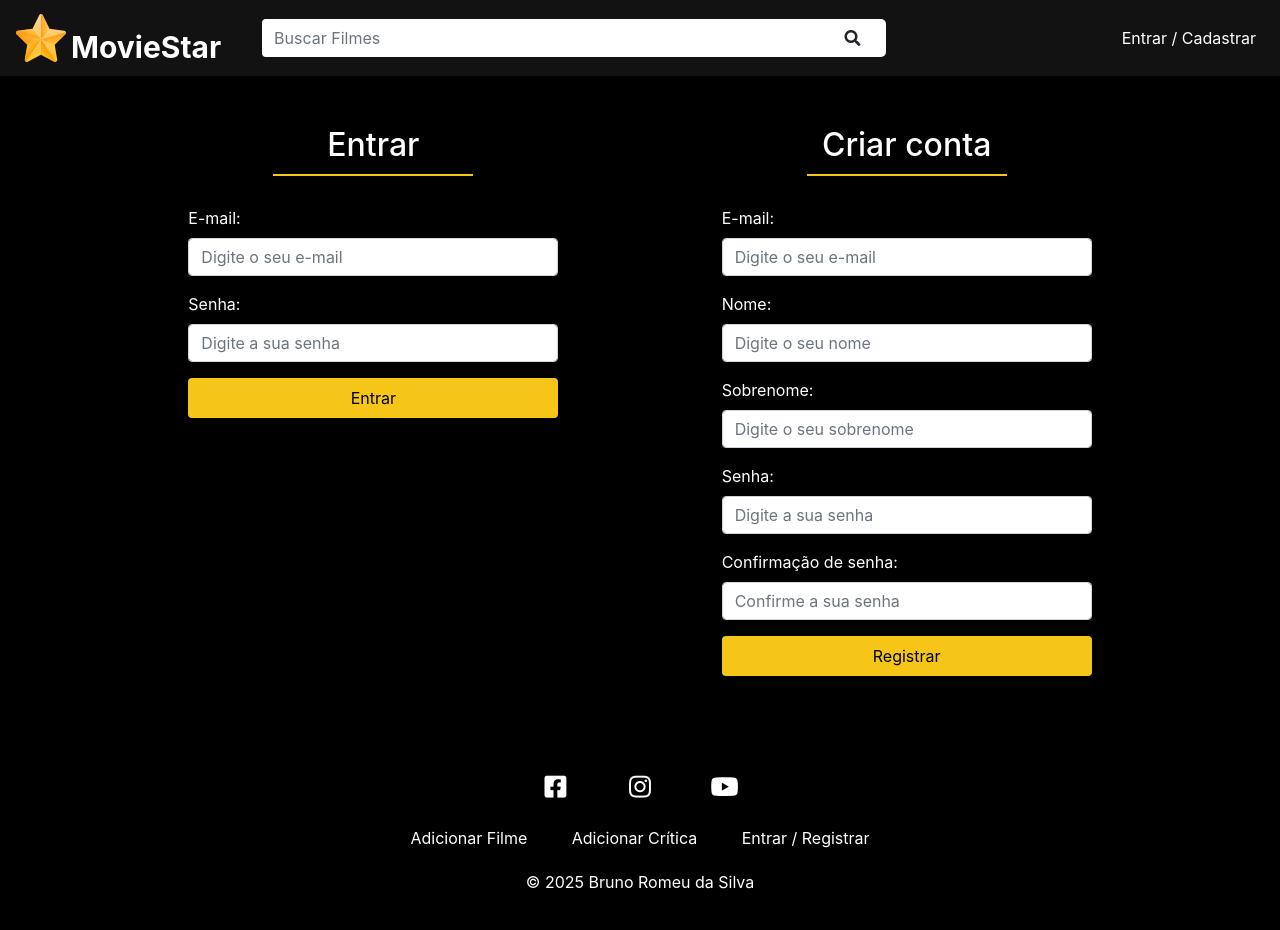
After one commit to bruno-romeu/moviestar_hora-de-codar_php, a PHP site: page /auth.php in a window 1280 px wide. The commit adds this page. Run offline with PHP 8.4, Linux system fonts and the light colour scheme; a stand-in replaces the project's code that opens the database connection.

Commit message:
Criação do template de registro e login e criação de algumas lógicas que serão úteis para a validação de dados dos usuários ao se registrarem no site.

```diff
--- /dev/null
+++ b/auth.php
@@ -0,0 +1,56 @@
+<?php
+    require_once('templates/header.php')
+?>
+
+    <div id="main-container" class="container-fluid">
+        <div class="col-md-12">
+            <div class="row" id="auth-row">
+                <div class="col-md-4" id="login-container">
+                    <h2>Entrar</h2>
+                    <form action="" method="POST">
+                        <input type="hidden" name="type" value="login">
+                        <div class="form-group">
+                            <label for="email">E-mail:</label>
+                            <input type="email" class="form-control" id="email" name="email" placeholder="Digite o seu e-mail">
+                        </div>
+                        <div class="form-group">
+                            <label for="password">Senha:</label>
+                            <input type="password" class="form-control" id="password" name="password" placeholder="Digite a sua senha">
+                        </div>
+                        <input type="submit" class="btn card-btn" value="Entrar">
+                    </form>
+                </div>
+                <div class="col-md-4" id="register-container">
+                    <h2>Criar conta</h2>
+                    <form action="<?= $BASE_URL ?>auth_process.php" method="POST">
+                        <input type="hidden" name="type" value="register">
+                        <div class="form-group">
+                            <label for="email">E-mail:</label>
+                            <input type="email" class="form-control" id="email" name="email" placeholder="Digite o seu e-mail">
+                        </div>
+                        <div class="form-group">
+                            <label for="name">Nome:</label>
+                            <input type="text" class="form-control" id="name" name="name" placeholder="Digite o seu nome">
+                        </div>
+                        <div class="form-group">
+                            <label for="lastname">Sobrenome:</label>
+                            <input type="text" class="form-control" id="lastname" name="lastname" placeholder="Digite o seu sobrenome">
+                        </div>
+                        <div class="form-group">
+                            <label for="password">Senha:</label>
+                            <input type="password" class="form-control" id="password" name="password" placeholder="Digite a sua senha">
+                        </div>
+                        <div class="form-group">
+                            <label for="confirmpassword">Confirmação de senha:</label>
+                            <input type="password" class="form-control" id="confirmpassword" name="confirmpassword" placeholder="Confirme a sua senha">
+                        </div>
+                        <input type="submit" class="btn card-btn" value="Registrar">
+                    </form>
+                </div>
+            </div>
+        </div>
+    </div>
+
+<?php
+    require_once('templates/footer.php')
+?>
--- a/css/style.css
+++ b/css/style.css
@@ -59,12 +59,70 @@
     font-weight: bold;
 }
 
+.msg-container{
+    background-color: #000;
+    padding: 15px;
+}
+
+.msg{
+    width: 60%;
+    margin: 0 auto;
+    padding:10px;
+    border: solid 1px #000;
+    text-align: center ;
+}
+
+.msg-error{
+    color: #842029;
+    background-color: #f8d7da;
+    border-color: #f5c2c7;
+}
+
+.msg-succes{
+    color: #0f5132;
+    background-color: #d1e7dd;
+    border-color: #badbcc;
+}
+
 /* home */
 #main-container{
     background-color: #000;
     color: #fff;
     min-height: 70vh;
     padding: 40px;
+}
+
+/* login */
+#auth-row{
+    justify-content: space-evenly;
+}
+
+#login-container h2,
+#register-container h2{
+    text-align: center;
+    border-bottom: 2px solid #f5c518;
+    width: 200px;
+    margin: 0 auto;
+    padding: 10px;
+}
+
+#login-container form,
+#register-container form{
+    max-width: 400px;
+    margin: 30px auto;
+}
+
+.card-btn{
+    color: #000;
+    background-color: #f5c518;
+    border: 2px solid #f5c518;
+    width: 100%;
+}
+
+.card-btn:hover{
+    background-color: transparent;
+    color: #f5c518;
+    border-color: #f5c518;
 }
 
 /* footer */
--- /dev/null
+++ b/templates/footer.php
@@ -0,0 +1,33 @@
+<footer id="footer">
+        <div id="social-container">
+            <ul>
+                <li>
+                    <a href="#"><i class="fab fa-facebook-square"></i></a>
+                </li>
+                <li>
+                    <a href="#"><i class="fab fa-instagram"></i></a>
+                </li>
+                <li>
+                    <a href="#"><i class="fab fa-youtube"></i></a>
+                </li>
+            </ul>
+        </div>
+        <div id="footer-links-container">
+            <ul>
+                <li>
+                    <a href="#">Adicionar Filme</a>
+                </li>
+                <li>
+                    <a href="#">Adicionar Crítica</a>
+                </li>
+                <li>
+                    <a href="<?= $BASE_URL ?>auth.php">Entrar / Registrar</a>
+                </li>
+            </ul>
+        </div>
+        <p>&copy; 2025 Bruno Romeu da Silva</p>
+    </footer>
+
+
+</body>
+</html>
--- /dev/null
+++ b/templates/header.php
@@ -0,0 +1,56 @@
+<?php
+    require_once('globals.php');
+    require_once('db.php');
+
+    $flassMessage = [];
+?>
+
+<!DOCTYPE html>
+<html lang="pt-br">
+<head>
+    <meta charset="UTF-8">
+    <meta name="viewport" content="width=device-width, initial-scale=1.0">
+    <title>MovieStar</title>
+    <link rel="shortcut icon" href="<?= $BASE_URL ?>img/moviestar.ico" type="image/x-icon">
+
+    <!-- Bootstrap -->
+    <link rel="stylesheet" href="https://cdnjs.cloudflare.com/ajax/libs/twitter-bootstrap/4.5.3/css/bootstrap.css" integrity="sha512-drnvWxqfgcU6sLzAJttJv7LKdjWn0nxWCSbEAtxJ/YYaZMyoNLovG7lPqZRdhgL1gAUfa+V7tbin8y+2llC1cw==" crossorigin="anonymous" />
+    <!-- Font Awesome -->
+    <link rel="stylesheet" href="https://cdnjs.cloudflare.com/ajax/libs/font-awesome/5.15.1/css/all.min.css" integrity="sha512-+4zCK9k+qNFUR5X+cKL9EIR+ZOhtIloNl9GIKS57V1MyNsYpYcUrUeQc9vNfzsWfV28IaLL3i96P9sdNyeRssA==" crossorigin="anonymous" />
+
+    <link rel="stylesheet" href="<?= $BASE_URL ?>css/style.css">
+
+</head>
+<body>
+    <header>
+        <nav id="main-navbar" class="navbar navbar-expand-lg">
+            <a href="<?= $BASE_URL ?>" class="navbar-brand">
+                <img src="<?= $BASE_URL ?>img/logo.svg" alt="MovieStar" id="logo">
+                <span id="moviestar-title">MovieStar</span>
+            </a>
+            <button class="navbar-toggler" type="button" data-toggle="collapse" data-target="#navbar" aria-controls="navbar" aria-expended="false" aria-label="Toggle navigation">
+                <i class="fas fa-bars"></i>
+            </button>
+            <form action="" method="GET" id="search-form" class="form-inline my-2 my-lg-0">
+                <input type="text" name="q" id="search" class="form-control mr-sm-2" type="search" placeholder="Buscar Filmes" aria-label="search">
+                <button class="btn my-2 my-sm-0" type="submit">
+                    <i class="fas fa-search"></i>
+                </button>
+            </form>
+            <div class="collapse navbar-collapse" id="navbar">
+                <ul class="navbar-nav">
+                    <li class="nav-item">
+                        <a href="<?= $BASE_URL ?>auth.php" class="nav-link">Entrar / Cadastrar </a>
+                    </li>
+                </ul>
+            </div>
+        </nav>
+    </header>
+
+<?php if(!empty($flassMessage['msg'])): ?>
+
+    <div class="msg-container">
+        <p class="msg" <?= $flassMessage['type'] ?>> <?= $flassMessage['msg'] ?> </p>
+    </div>
+
+<?php endif; ?>
```
Also changed, not shown: auth_process.php (added, +39 -0 lines), dao/userDAO.php (added, +76 -0 lines), index.php (+4 -77 lines), models/message.php (added, +33 -0 lines), models/user.php (added, +29 -0 lines).
